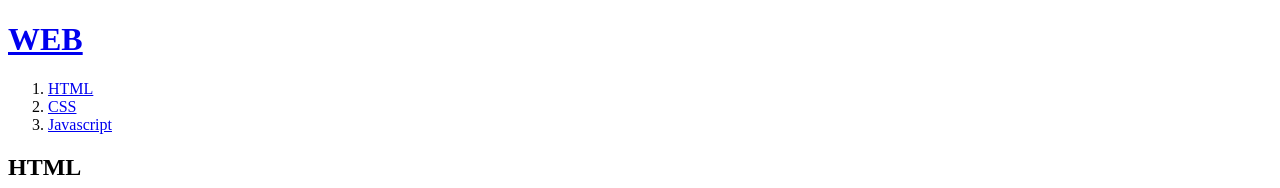
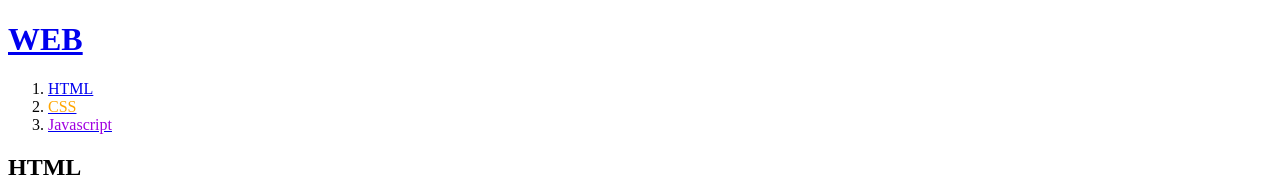
Before and after one commit to Gongpary/Web-and-coding-languages, a plain HTML site: page 1.html in a window 1280 px wide. Shown: the top 188 px of the page. Drawn offline with Linux system fonts and the light colour scheme.

Commit message:
1.ver
Web-and-coding-languages

```diff
--- a/1.html
+++ b/1.html
@@ -8,8 +8,8 @@
         <h1><a href="index.html" title="WEB">WEB</a></h1>
         <ol>
             <li><a href="1.html" title="HTML">HTML</a></li>
-            <li><a href="2.html" title="CSS">CSS</a></li>
-            <li><a href="3.html" title="Javascript">Javascript</a></li>
+            <li><a href="2.html" title="CSS"><font color="orange">CSS</font></a></li>
+            <li><a href="3.html" title="Javascript"><font color="palepurple">Javascript</font></a></li>
         </ol>
         <h2>HTML</h2>
         <p><a href="https://en.wikipedia.org/wiki/HTML" target="_blank" title="HTML is">Hypertext Markup Language ( HTML )</a> is the standard markup language for <strong> creating <u> web </u> pages </strong> and web applications.
```
Also changed, not shown: 2.html (+2 -2 lines), 3.html (+2 -2 lines), index.html (+2 -2 lines), 1 other file.
